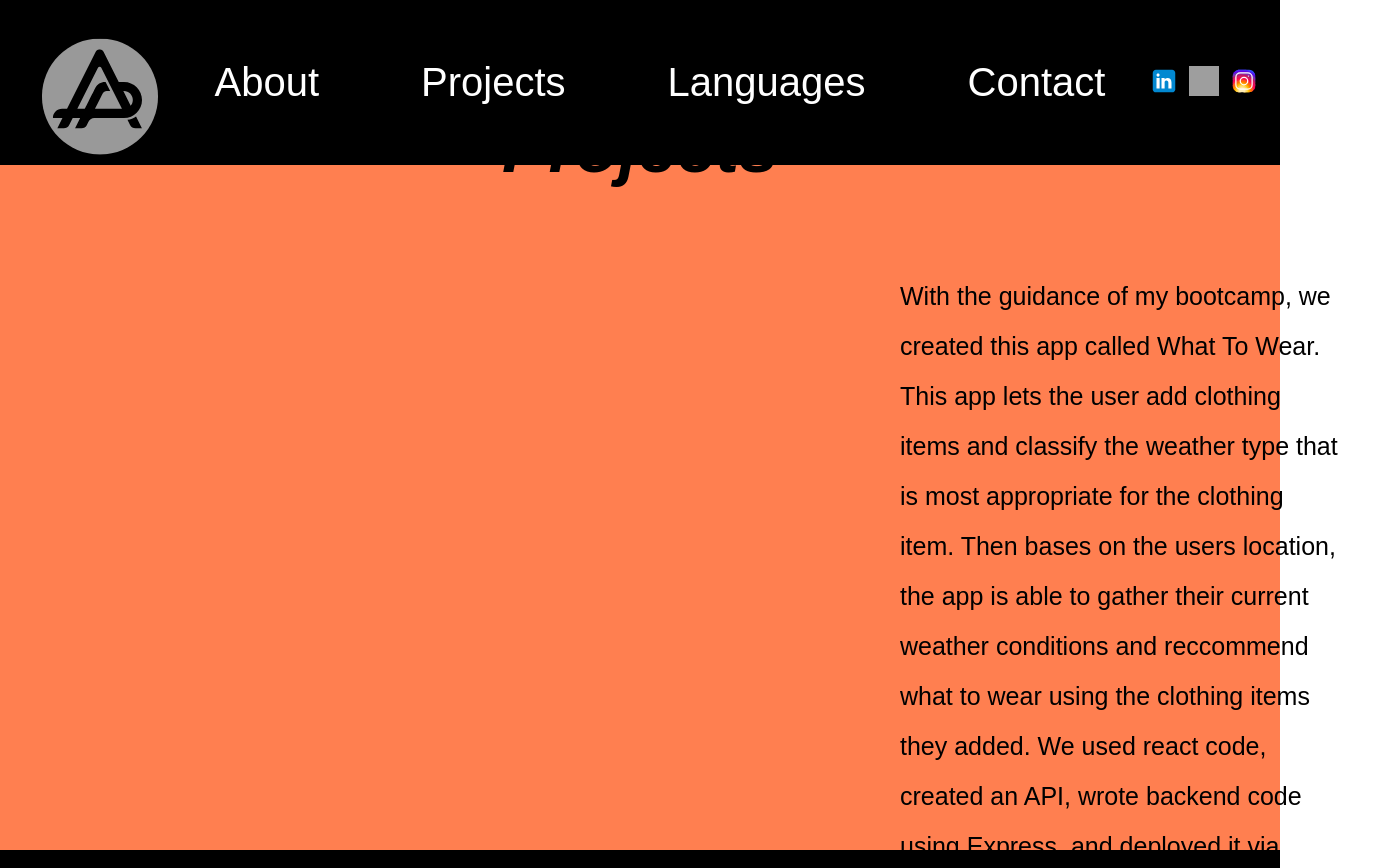
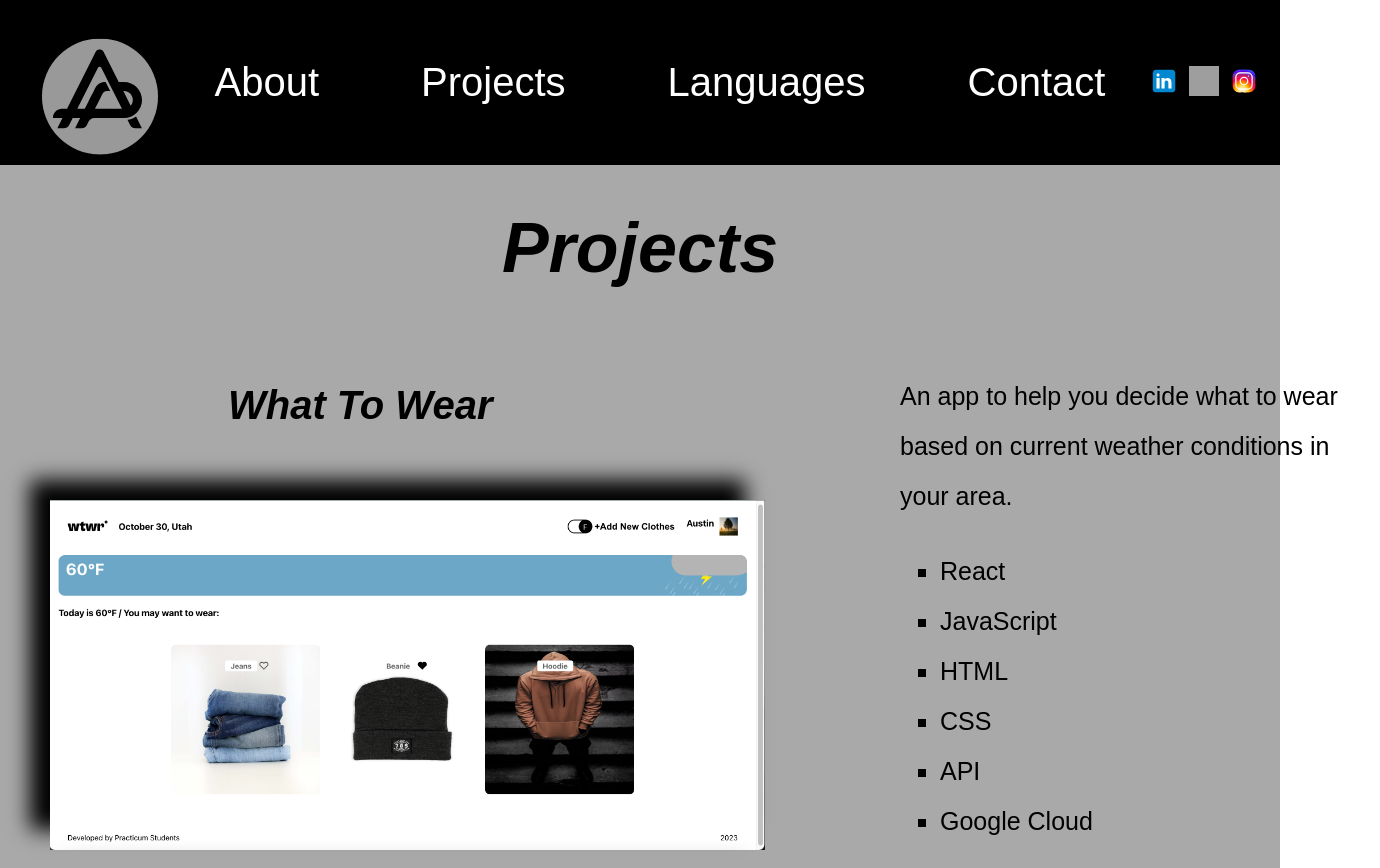
Before and after one commit to austinpendleton/portfolio_se, a React (Create React App) app: page /projects in a window 1280 px wide. Shown: the top 868 px of the page, 1380 px wide, since content can reach past the window. Built offline with nearby package versions, Linux system fonts and the light colour scheme; grey boxes are pictures that could not be loaded; a web font is replaced by a local one.

Commit message:
Projects styles

```diff
--- a/src/blocks/Projects.css
+++ b/src/blocks/Projects.css
@@ -3,9 +3,10 @@
 .projects {
   max-height: 1000px;
   height: 100vh;
-  background-color: coral;
+  background-color: darkgray;
   background-position: center;
   background-size: cover;
+  margin-top: 150px;
 }
 .projects__title {
   display: flex;
@@ -23,7 +24,7 @@
   width: 400px;
   display: flex;
   position: absolute;
-  top: 1940px;
+  top: 450px;
   left: 50px;
 }
 .wtwr__image {
@@ -56,3 +57,20 @@
   width: 400px;
   font-style: italic;
 }
+.wtwr__list {
+  display: flex;
+  position: relative;
+  left: 900px;
+  font-family: "Playfair-Display", sans-serif;
+  font-size: 25px;
+  line-height: 50px;
+  color: black;
+  max-width: 440px;
+  list-style-type: square;
+  flex-wrap: wrap;
+  justify-content: flex-start;
+  flex-direction: column;
+}
+.wtwr__list-item {
+  margin-right: 20px;
+}
--- a/src/components/Projects.js
+++ b/src/components/Projects.js
@@ -8,15 +8,18 @@ const Projects = () => {
       </div>
       <div className="projects__wtwr-paragraph">
         <p className="projects__wtwr-paragraph-text">
-          With the guidance of my bootcamp, we created this app called What To
-          Wear. This app lets the user add clothing items and classify the
-          weather type that is most appropriate for the clothing item. Then
-          bases on the users location, the app is able to gather their current
-          weather conditions and reccommend what to wear using the clothing
-          items they added. We used react code, created an API, wrote backend
-          code using Express, and deployed it via Google Cloud.
+          An app to help you decide what to wear based on current weather
+          conditions in your area.
         </p>
       </div>
+      <ul className="wtwr__list">
+        <li className="wtwr__list-item">React</li>
+        <li className="wtwr__list-item">JavaScript</li>
+        <li className="wtwr__list-item">HTML</li>
+        <li className="wtwr__list-item">CSS</li>
+        <li className="wtwr__list-item">API</li>
+        <li className="wtwr__list-item">Google Cloud</li>
+      </ul>
       <div className="wtwr__container">
         <h1 className="image__title">What To Wear</h1>
         <img className="wtwr__image" src={wtwr} alt="WTWR app" />
```
